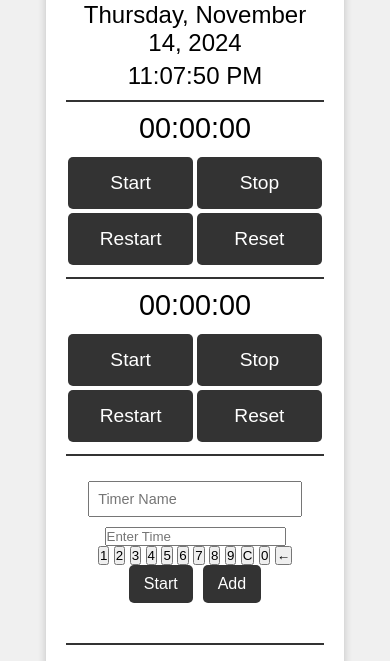
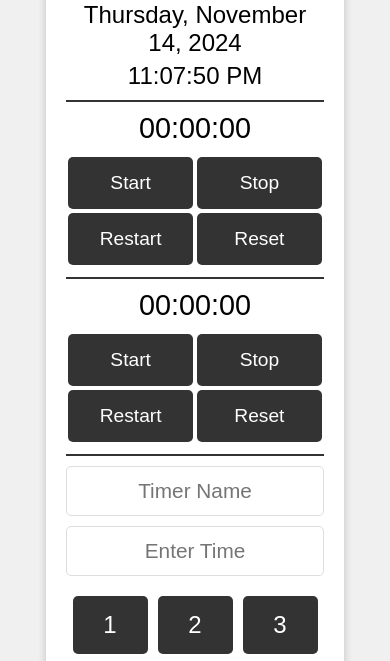
Before and after one commit to Jrhughes15/timer-app-2, a plain HTML site: page index.html in a window 390 px wide. Shown: the part 151-812 px from the top of the page. Drawn offline with Linux system fonts and the light colour scheme.

Commit message:
Update styles.css

```diff
--- a/styles.css
+++ b/styles.css
@@ -44,6 +44,7 @@ hr {
     margin: 5px 0;
 }
 
+/* Stopwatch Styling */
 .stopwatch {
     margin-top: 10px;
     text-align: center;
@@ -80,59 +81,40 @@ hr {
 
 /* Timer Creation Section Styling */
 #timer-creation {
-    margin-top: 15px;
+    display: flex;
+    flex-direction: column;
+    align-items: center;       /* Center horizontally */
+    justify-content: center;    /* Center vertically */
     text-align: center;
+    height: 100%;               /* Set to 100% if you want it to take full height */
+    width: 100%;                /* Set to 100% or an appropriate width for centering */
 }
 
-#timer-name {
-    padding: 10px;
-    font-size: 1em;
-    width: 90%; /* Responsive width */
+
+#timer-name, #timer-input {
+    padding: 12px;
+    font-size: 1.3em;
+    text-align: center;
+    border: 1px solid #ddd;
+    border-radius: 5px;
+    width: 100%;
     max-width: 300px;
     margin-bottom: 10px;
 }
 
-.dial-container {
-    display: flex;
-    justify-content: center;
-    align-items: center;
-    gap: 5px;
-    margin: 10px 0;
-    flex-wrap: wrap;
+/* Number Pad Styling */
+#number-pad {
+    display: grid;
+    grid-template-columns: repeat(3, 1fr);
+    gap: 10px;
+    max-width: 300px;
+    margin: 10px auto;
 }
 
-.dial {
-    display: flex;
-    flex-direction: column;
-    align-items: center;
-    min-width: 80px;
-}
-
-.button-group {
-    display: flex;
-    gap: 2px;
-    margin-bottom: 5px;
-}
-
-.separator {
+#number-pad button {
+    padding: 15px;
+    width: 75px;
     font-size: 1.5em;
-    padding: 0 5px;
-    color: #333;
-}
-
-input[type="number"] {
-    width: 60px;
-    padding: 8px;
-    font-size: 1em;
-    text-align: center;
-    border: 1px solid #ddd;
-    border-radius: 5px;
-    margin: 5px 0;
-}
-
-.small-btn {
-    padding: 8px 10px;
-    font-size: 0.8em;
     cursor: pointer;
     border: none;
     border-radius: 5px;
@@ -141,18 +123,18 @@ input[type="number"] {
     transition: background-color 0.3s;
 }
 
-.small-btn:hover {
+#number-pad button:hover {
     background-color: #555;
 }
 
 .timer-buttons {
     display: flex;
-    justify-content: center;
-    gap: 10px;
+    justify-content: space-between;
+    gap: 0px;
 }
 
-#start-timer-btn, #add-timer-btn, #reset-timer-btn {
-    padding: 15px 20px;
+#start-timer-btn, #add-timer-btn {
+    padding: 15px 30px;
     font-size: 1.2em;
     cursor: pointer;
     border: none;
@@ -162,7 +144,7 @@ input[type="number"] {
     transition: background-color 0.3s;
 }
 
-#start-timer-btn:hover, #add-timer-btn:hover, #reset-timer-btn:hover {
+#start-timer-btn:hover, #add-timer-btn:hover {
     background-color: #555;
 }
 
@@ -324,11 +306,13 @@ input[type="number"] {
     background-color: #555;
 }
 
+/* Color indicators for countdown */
 .timer-card.green { background-color: #dff0d8; }
 .timer-card.blue { background-color: #d9edf7; }
 .timer-card.orange { background-color: #fcf8e3; }
 .timer-card.red { background-color: #f2dede; }
 
+/* Modal Styling */
 .modal {
     position: fixed;
     top: 0;
@@ -390,37 +374,44 @@ input[type="number"] {
     background-color: #555;
 }
 
-/* Responsive adjustments for smaller screens */
+/* Responsive adjustments */
 @media (max-width: 600px) {
     #timer-creation {
-        padding: 10px;
+        max-width: 100%;
     }
 
-    #timer-name {
-        padding: 8px;
-        font-size: 0.9em;
+    #timer-input {
+        max-width: 100%;
     }
 
-    .dial-container {
-        gap: 8px;
+    .preset-grid button {
+        width: 45%;
+    }
 }
 
-    .dial {
-        min-width: 70px;
+.timer-buttons {
+    display: flex;
+    justify-content: center;
+    gap: 5px; /* Remove space between buttons */
 }
 
-    input[type="number"] {
-        padding: 6px;
-        font-size: 0.9em;
+#start-timer-btn, #add-timer-btn {
+    padding: 15px 15px;
+    width: 100px;
+    font-size: 1.2em;
+    cursor: pointer;
+    border: none;
+    border-radius: 5px;
+    background-color: #333;
+    color: white;
+    transition: background-color 0.3s;
+    flex: .75; /* Make each button take equal width */
 }
 
-    .small-btn {
-        padding: 5px 7px;
-        font-size: 0.8em;
+.timer-buttons button:not(:last-child) {
+    margin-right: 0; /* Remove extra right margin */
 }
 
-    #start-timer-btn, #add-timer-btn, #reset-timer-btn {
-        padding: 10px 15px;
-        font-size: 1em;
+#start-timer-btn:hover, #add-timer-btn:hover {
+    background-color: #555;
 }
-}
```
Lines whose indentation alone changed are shown as unchanged.
